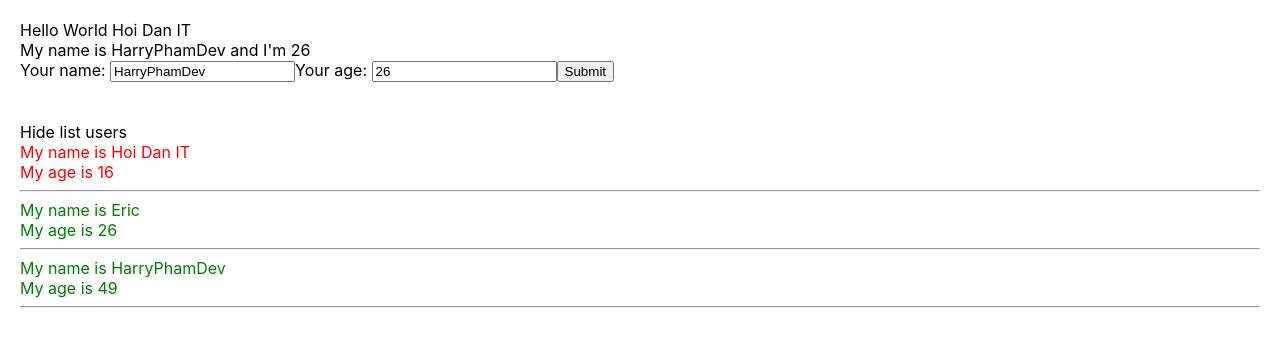
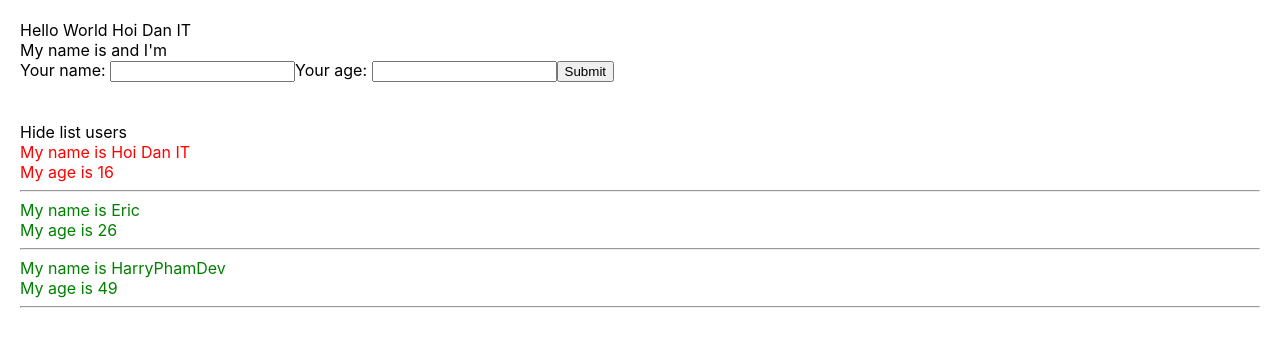
Before and after one commit to tranquockiem1998/test-demo-react, a React (Create React App) app: page / in a window 1280 px wide. Shown: the top 346 px of the page. Built offline with nearby package versions, Linux system fonts and the light colour scheme.

Commit message:
video 26

```diff
--- a/src/components/UserInfor.js
+++ b/src/components/AddUserInfo.js
@@ -1,10 +1,10 @@
 import React from "react";
 
-class UserInfor extends React.Component {
+class AddUserInfor extends React.Component {
   state = {
-    name: "HarryPhamDev",
+    name: "",
     address: "Hoi Dan IT",
-    age: 26,
+    age: "",
   };
 
   handleOnChangeInput = (event) => {
@@ -23,7 +23,11 @@
 
   handleOnSubmit = (event) => {
     event.preventDefault();
-    console.log(this.state);
+    this.props.handleAddNewUser({
+      id: Math.floor(Math.random() * 100 + 1) + "-random",
+      name: this.state.name,
+      age: this.state.age,
+    });
   };
   render() {
     return (
@@ -50,4 +54,4 @@
   }
 }
 
-export default UserInfor;
+export default AddUserInfor;
--- a/src/components/MyComponent.js
+++ b/src/components/MyComponent.js
@@ -2,7 +2,7 @@
 // Function component
 import { eventWrapper } from "@testing-library/user-event/dist/utils";
 import React from "react";
-import UserInfor from "./UserInfor";
+import AddUserInfor from "./AddUserInfo";
 import DisplayInfor from "./DisplayInfor";
 
 class MyComponent extends React.Component {
@@ -14,18 +14,21 @@
     ],
   };
 
+  handleAddNewUser = (userObj) => {
+    this.setState({
+      listUser: [userObj, ...this.state.listUser],
+    });
+  };
+
   // JSX
   // DRY: don't repeat yourself
   render() {
     const myInfor = ["ab", "c", "c"];
     return (
       <div>
-        <UserInfor />
+        <AddUserInfor handleAddNewUser={this.handleAddNewUser} />
         <br /> <br />
-        <DisplayInfor
-          listUsers={this.state.listUser}
-          users={this.state.listUser}
-        />
+        <DisplayInfor listUsers={this.state.listUser} />
       </div>
     );
   }
```
